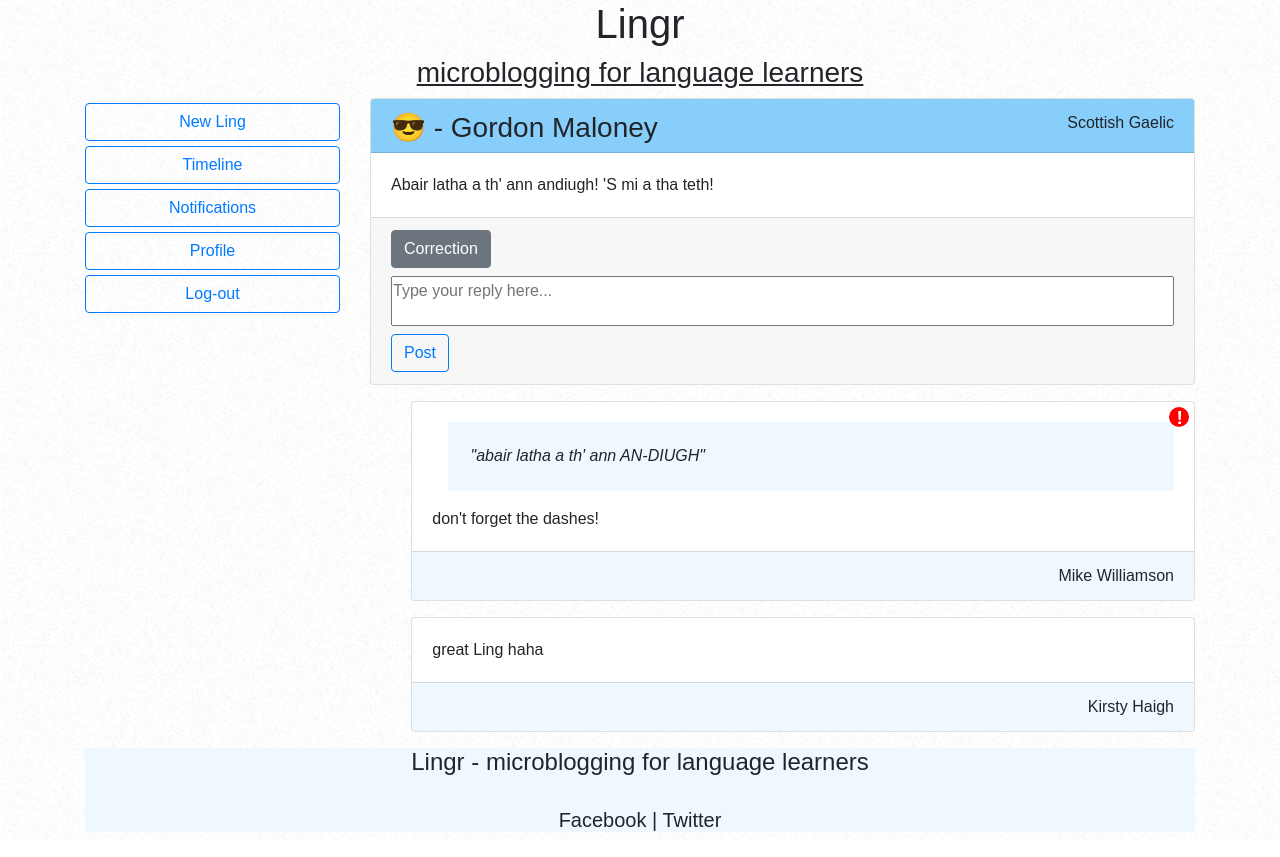
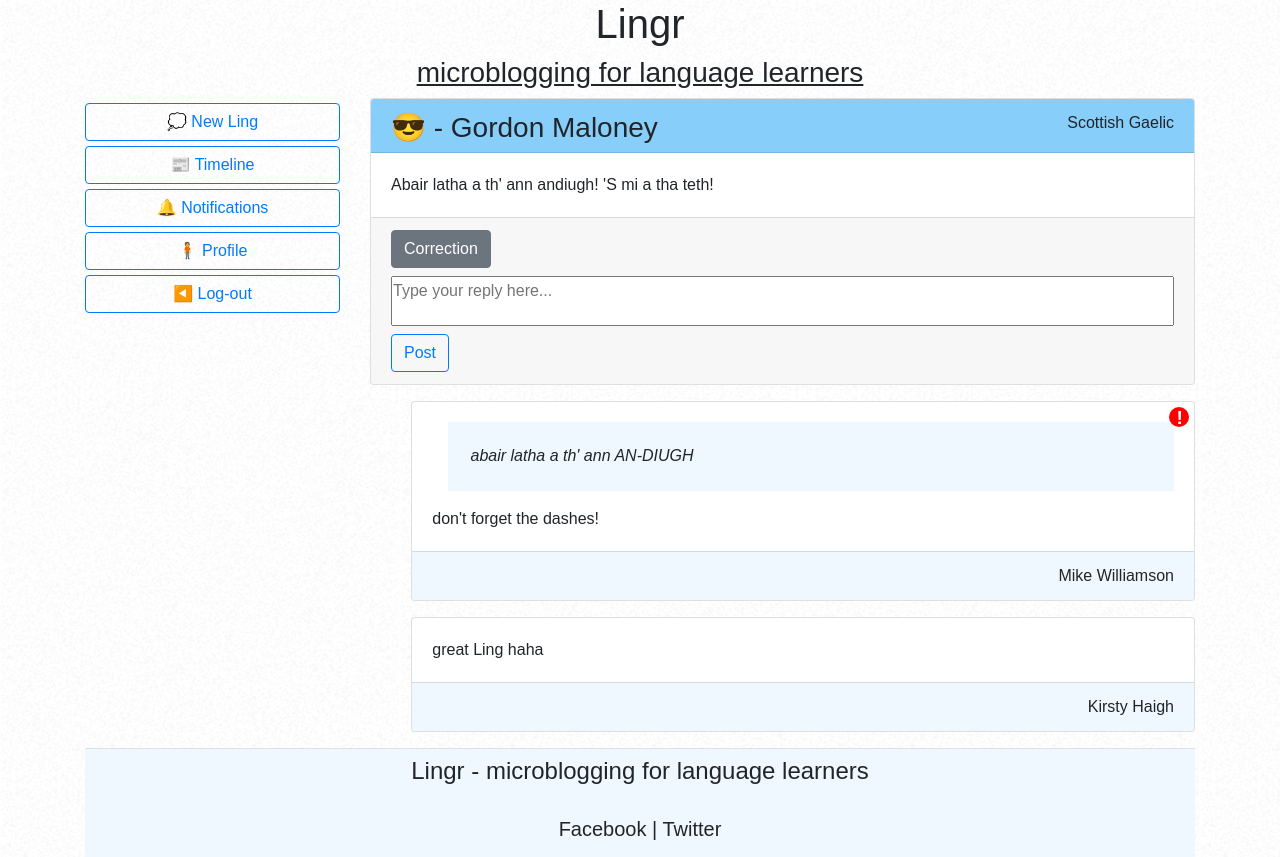
Before and after one commit to gordonmaloney/Lingr, a React (Create React App) app: page /reply/0 in a window 1280 px wide. Built offline with nearby package versions, Linux system fonts and the light colour scheme.

Commit message:
menu icons and responsive

```diff
--- a/package.json
+++ b/package.json
@@ -3,6 +3,10 @@
   "version": "0.1.0",
   "private": true,
   "dependencies": {
+    "@fortawesome/fontawesome-free": "^5.15.4",
+    "@fortawesome/fontawesome-svg-core": "^1.2.36",
+    "@fortawesome/free-solid-svg-icons": "^5.15.4",
+    "@fortawesome/react-fontawesome": "^0.1.15",
     "@reduxjs/toolkit": "^1.6.1",
     "@testing-library/jest-dom": "^5.11.4",
     "@testing-library/react": "^11.1.0",
--- a/src/components/FooterComponent.js
+++ b/src/components/FooterComponent.js
@@ -2,7 +2,7 @@ import React from 'react';
 
 function Footer() {
     return (
-        <div className="footer">
+        <div className="footer border-top py-2">
           <center>
             <h4>Lingr - microblogging for language learners</h4>
             <br />
--- a/src/components/LingReply.js
+++ b/src/components/LingReply.js
@@ -46,7 +46,7 @@ function Replies(props) {
             <CardBody>
               <div className={reply.replyType} />
               <p className="ml-3 mb-3 correction-body">
-                <i>"{reply.correctionBody}"</i>
+                <i>{reply.correctionBody}</i>
               </p>
               {reply.replyBody}
             </CardBody>
--- a/src/components/MenuComponent.js
+++ b/src/components/MenuComponent.js
@@ -1,17 +1,17 @@
 import React from "react";
-import { Button } from 'reactstrap';
-import NewLingModal from './NewLingModal';
-import { Link } from 'react-router-dom';
+import { Button, Row, Col } from "reactstrap";
+import NewLingModal from "./NewLingModal";
+import { Link } from "react-router-dom";
 
 class Menu extends React.Component {
   constructor(props) {
     super(props);
     this.handleLogInOutClick = this.handleLogInOutClick.bind(this);
-    this.state = {isLoggedIn: true};
+    this.state = { isLoggedIn: true };
   }
 
   handleLogInOutClick() {
-    this.setState({isLoggedIn: !this.state.isLoggedIn});
+    this.setState({ isLoggedIn: !this.state.isLoggedIn });
   }
 
   render() {
@@ -19,31 +19,63 @@ render() {
     if (isLoggedIn === true) {
       return (
         <>
+          <Row className="mb-3">
+            <Col xs="4" sm="12">
               <Link to="/">
                 <NewLingModal />
               </Link>
+            </Col>
+            <Col xs="2" sm="12">
               <Link to="/">
-              <Button color="primary" className="menu-btn" outline>Timeline</Button>
+                <Button color="primary" className="menu-btn" outline>
+                  📰<span className="d-none d-md-inline"> Timeline</span>
+                </Button>
               </Link>
-            <br />
+            </Col>
+            <Col xs="2" sm="12">
               <Link to="/notifications">
-              <Button color="primary" className="menu-btn" outline>Notifications</Button>
+                <Button color="primary" className="menu-btn" outline>
+                  🔔<span className="d-none d-md-inline"> Notifications</span>
+                </Button>
               </Link>
-            <br />
+            </Col>
+            <Col xs="2" sm="12">
               <Link to="/profile">
-              <Button color="primary" className="menu-btn" outline>Profile</Button>
+                <Button color="primary" className="menu-btn" outline>
+                  🧍<span className="d-none d-md-inline"> Profile</span>
+                </Button>
               </Link>
-            <br />
+            </Col>
+            <Col xs="2" sm="12">
               <Link to="/">
-              <Button color="primary" className="menu-btn" outline onClick={this.handleLogInOutClick}>Log-out</Button>
+                <Button
+                  color="primary"
+                  className="menu-btn"
+                  outline
+                  onClick={this.handleLogInOutClick}
+                >
+                  ◀️<span className="d-none d-md-inline"> Log-out</span>
+                </Button>
               </Link>
+            </Col>
+          </Row>
         </>
-    );} else {
+      );
+    } else {
       return (
         <>
-          <Button color="primary" className="menu-btn" outline onClick={this.handleLogInOutClick}>Log-in</Button>
+          <Col xs="2" sm="12">
+            <Button
+              color="primary"
+              className="menu-btn"
+              outline
+              onClick={this.handleLogInOutClick}
+            >
+              ▶️<span className="d-none d-sm-inline"> Log-in</span>
+            </Button>
+          </Col>
         </>
-      )
+      );
     }
   }
 }
--- a/src/components/NewLingModal.js
+++ b/src/components/NewLingModal.js
@@ -9,7 +9,7 @@ const NewLingModal = (props) => {
   return (
     <div>
       <Button color="primary" onClick={toggle} outline className="menu-btn">
-        New Ling
+      💭<span className="d-inline d-sm-none d-md-inline"> New Ling</span>
       </Button>
       <Modal isOpen={modal} toggle={toggle} className="new-ling-modal">
         <ModalHeader toggle={toggle}>New Ling</ModalHeader>
```
Also changed, not shown: to-do.txt, 1 other file (tests, documents, lock files or other folders). Lines whose indentation alone changed are shown as unchanged.
